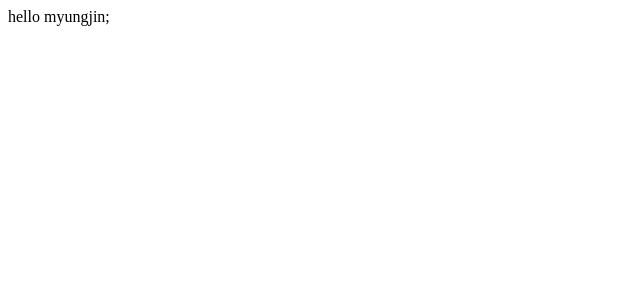
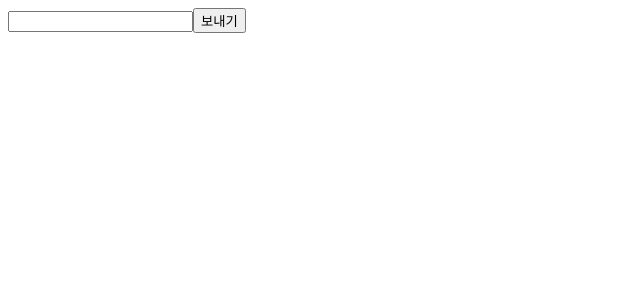
Before and after one commit to leemj0948/chatbot, a React (Vite) app: page / in a window 1280 px wide. Shown: the top 300 px of the page, without its empty margins (0-640 px from the left). Built offline with nearby package versions, Linux system fonts and the light colour scheme.

Commit message:
add: 프론트엔드 백엔드 소통 axios 추가 및 응답 받아오기 작업과 간단한 디자인 작업

```diff
--- a/package.json
+++ b/package.json
@@ -9,14 +9,16 @@
     "preview": "vite preview"
   },
   "dependencies": {
+    "axios": "^1.3.6",
     "openai": "^3.2.1",
     "react": "^18.2.0",
     "react-dom": "^18.2.0",
-    "styled-component": "^2.8.0"
+    "styled-components": "^5.3.9"
   },
   "devDependencies": {
     "@types/react": "^18.0.28",
     "@types/react-dom": "^18.0.11",
+    "@types/styled-components": "^5.1.26",
     "@vitejs/plugin-react": "^3.1.0",
     "typescript": "^4.9.3",
     "vite": "^4.2.0"
--- a/src/App.tsx
+++ b/src/App.tsx
@@ -1,5 +1,11 @@
+import ChatMain from "./components/ChatMain";
+
 function App() {
-    return <div className="App">hello myungjin;</div>;
+    return (
+        <div className="App">
+            <ChatMain />
+        </div>
+    );
 }
 
 export default App;
--- /dev/null
+++ b/src/components/ChatMain.tsx
@@ -0,0 +1,39 @@
+import axios from "axios";
+import { useEffect, useState } from "react";
+import styled from "styled-components";
+
+const ChatMain = () => {
+    const [chatbot, setChatbot] = useState<string>("");
+    const [userinput, setUserinput] = useState<string>("");
+    const callApi = async () => {
+        try {
+            const res = await axios.post("http://localhost:3000/moviebot", {
+                user: userinput,
+            });
+            setChatbot(res.data.assistant);
+        } catch (err) {
+            console.log(err);
+        }
+    };
+
+    const inputHandeler = (e: React.ChangeEvent<HTMLInputElement>) => {
+        const { value } = e.target;
+        setUserinput(value);
+    };
+
+    return (
+        <div>
+            <div>
+                <UserInput onChange={inputHandeler} value={userinput} />
+                <span>
+                    <SendBtn onClick={callApi}>보내기</SendBtn>
+                </span>
+            </div>
+            <div> {chatbot}</div>
+        </div>
+    );
+};
+
+const UserInput = styled.input``;
+const SendBtn = styled.button``;
+export default ChatMain;
```
Also changed, not shown: 2 other files (tests, documents, lock files or other folders).
